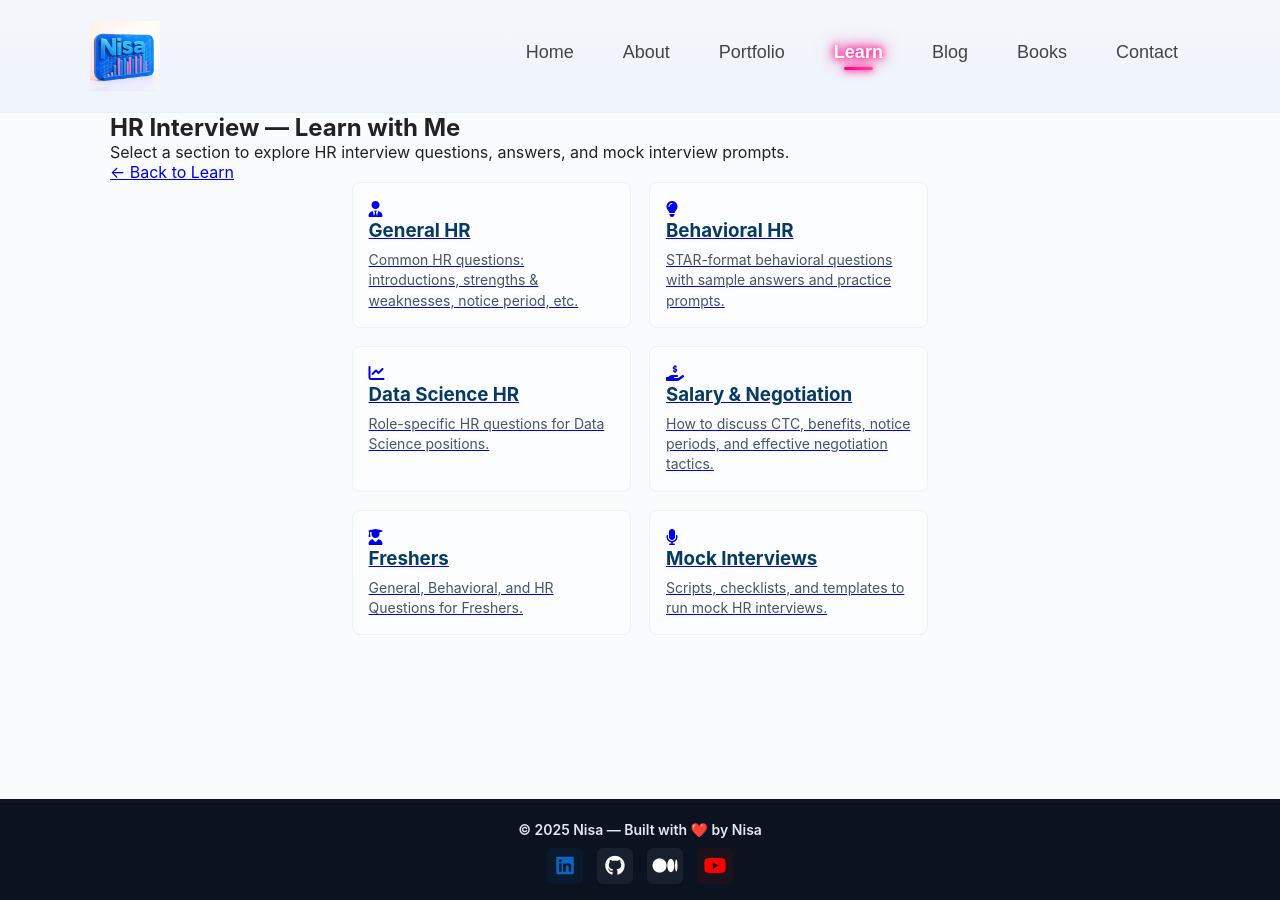
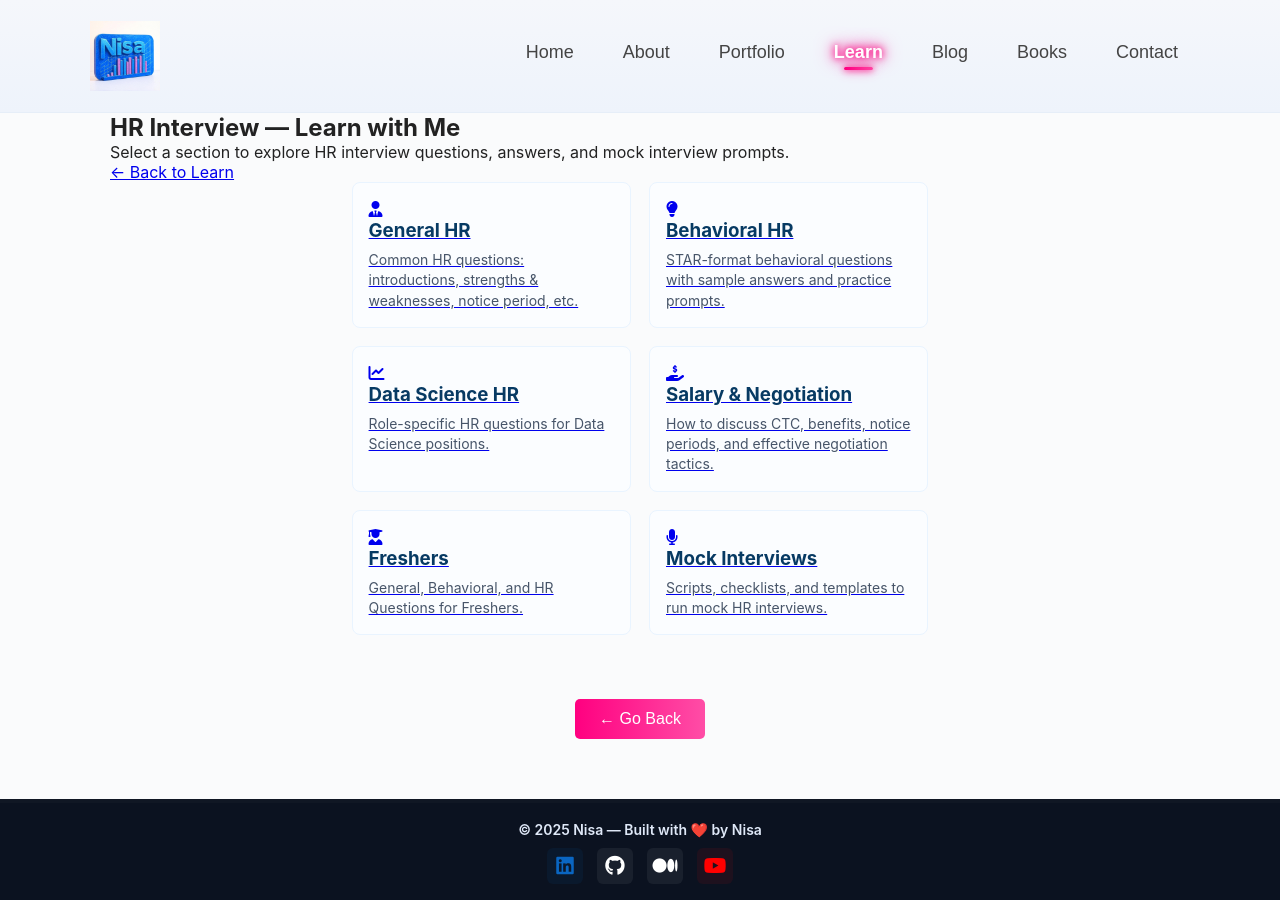
Before and after one commit to tabassumunnisa19/My_Personal_Website, a Jekyll site: the page hr-pages/hr-interview.html, which Jekyll copies as it is, in a window 1280 px wide. Built offline with Jekyll 4.4.1, drawn with Linux system fonts in a browser that asks for light colours.

Commit message:
Update hr-interview.html

```diff
--- a/hr-pages/hr-interview.html
+++ b/hr-pages/hr-interview.html
@@ -86,6 +86,13 @@
     </a>
   </div>
 </main>
+<div style="text-align:center; margin:2rem 0;">
+  <button onclick="history.back()"
+          style="padding:0.7rem 1.5rem; font-size:1rem; border:none; border-radius:5px;
+                 background: linear-gradient(90deg, #ff0080, #ff4da6); color:white; cursor:pointer;">
+    ← Go Back
+  </button>
+</div>
 
 <!-- 🔹 Footer -->
 <footer class="site-footer">
```
